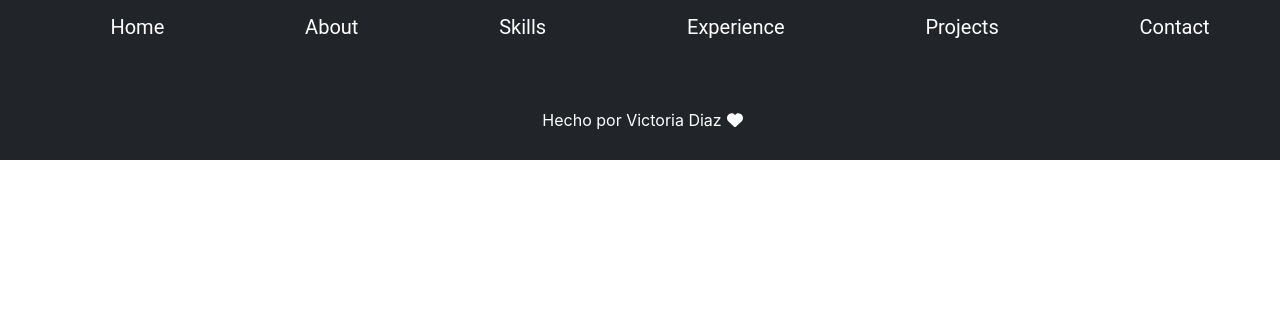
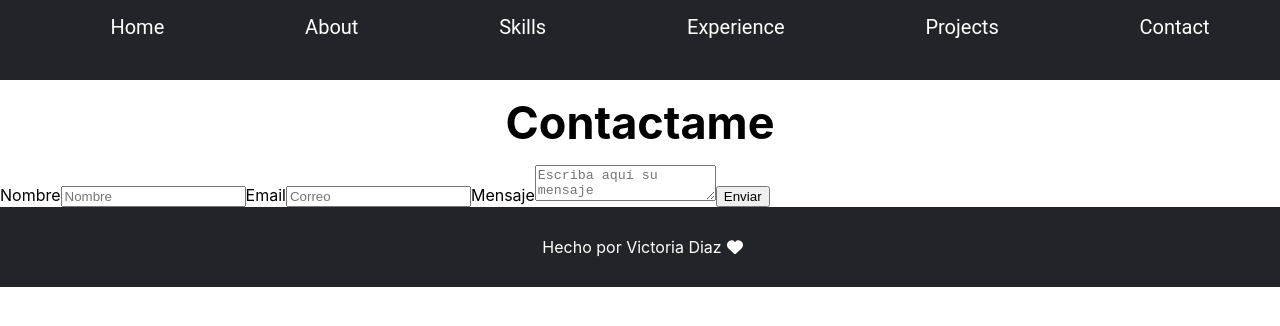
Before and after one commit to diazvic/my-portfolio-react, a React (Create React App) app: page /contact in a window 1280 px wide. Shown: the top 326 px of the page. Built offline with nearby package versions, Linux system fonts and the light colour scheme.

Commit message:
Instalo emailjs para el envio de form, agrego formulario

```diff
--- a/package.json
+++ b/package.json
@@ -3,6 +3,7 @@
   "version": "0.1.0",
   "private": true,
   "dependencies": {
+    "@emailjs/browser": "^4.3.3",
     "@fortawesome/fontawesome-svg-core": "^6.5.2",
     "@fortawesome/free-brands-svg-icons": "^6.5.2",
     "@fortawesome/free-regular-svg-icons": "^6.5.2",
--- a/src/components/Contact.js
+++ b/src/components/Contact.js
@@ -1,4 +1,57 @@
+import React, { useRef } from "react";
+import emailjs from "@emailjs/browser";
+
 const Contact = () => {
-	return <div></div>;
+	const form = useRef();
+
+	const sendEmail = (e) => {
+		e.preventDefault();
+
+		emailjs
+			.sendForm(
+				"service_kk9c695",
+				"template_ri6p0bb",
+				form.current,
+				"Pmhul8m9XceZ7jtNm"
+			)
+			.then(
+				(result) => {
+					console.log(result.text);
+					const inputEnviado = document.getElementById("input-enviado");
+					const inputNombre = document.getElementById("name");
+					const inputEmail = document.getElementById("email");
+					const inputMensaje = document.getElementById("mensaje");
+					inputEnviado.value = "Enviado";
+					inputEnviado.style.backgroundColor = "#1A4D2E";
+					inputNombre.value = "";
+					inputEmail.value = "";
+					inputMensaje.value = "";
+				},
+				(error) => {
+					console.log(error.text);
+				}
+			);
+	};
+
+	return (
+		<div className="form-contact">
+			<form ref={form} onSubmit={sendEmail}>
+				<h1>Contactame</h1>
+				<label>Nombre</label>
+				<input type="text" name="user_name" placeholder="Nombre" id="name" />
+				<label>Email</label>
+				<input type="email" name="user_email" placeholder="Correo" id="email" />
+				<label>
+					Mensaje
+					<textarea
+						name="message"
+						placeholder="Escriba aquí su mensaje"
+						id="mensaje"
+					/>
+				</label>
+				<input type="submit" value="Enviar" id="input-enviado" />
+			</form>
+		</div>
+	);
 };
 export default Contact;
```
Also changed, not shown: 1 other file (tests, documents, lock files or other folders).
